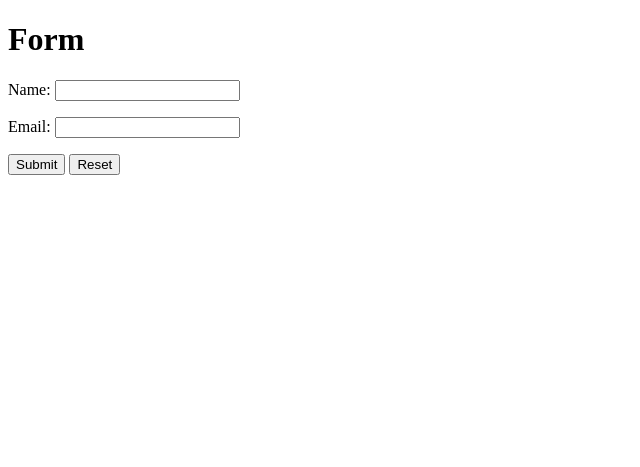
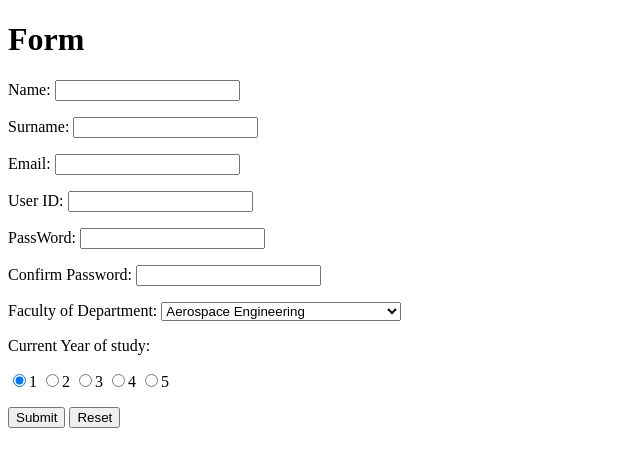
Before and after one commit to konszy/LAB-BOOKING-ATTENDANCE, a Spring app: template src/main/resources/templates/register.html in a window 1280 px wide. Shown: the top 467 px of the page, without its empty margins (0-640 px from the left). Run offline with Thymeleaf, Linux system fonts and the light colour scheme; the template is opened without the code that fills it: most values are stand-ins (such as "Sample title", 1, 10 or a date in 2020); data that the repository does not hold is empty.

Commit message:
Update the register file
The database are waiting to update.

```diff
--- a/src/main/resources/templates/register.html
+++ b/src/main/resources/templates/register.html
@@ -8,7 +8,33 @@
 	<h1>Form</h1>
     <form action="#" th:action="@{/register}" th:object="${register}" method="post">
     	<p>Name: <input type="text" th:field="*{name}" /></p>
+      <p>Surname: <input type="text" th:field="*{surname}" /></p>
       <p>Email: <input type="text" th:field="*{email}" /></p>
+      <p>User ID: <input type="text" th:field="*{userid}" /></p>
+      <p>PassWord: <input type="password" th:field="*{password}" /></p>
+      <p>Confirm Password: <input type="password" th:field="*{password}" /></p>
+      <p>Faculty of Department:
+        <form>
+          <select name="department">
+            <option value="Aerospace Engineering">Aerospace Engineering</option>
+            <option value="Civil Engineering">Civil Engineering</option>
+            <option value="Computer Science">Computer Science</option>
+            <option value="Electrical and Electronic Engineering">Electrical and Electronic Engineering</option>
+            <option value="Engineering Design">Engineering Design</option>
+            <option value="Engineering Mathematics">Engineering Mathematics</option>
+            <option value="Mechanical Engineering">Mechanical Engineering</option>
+          </select>
+        </form> </p>
+      <p>Current Year of study:
+        <form>
+          <input type="radio" name="year" value="1" checked>1
+          <input type="radio" name="year" value="2">2
+          <input type="radio" name="year" value="3">3
+          <input type="radio" name="year" value="4">4
+          <input type="radio" name="year" value="5">5
+        </form> </p>
+
+
       <p><input type="submit" value="Submit" /> <input type="reset" value="Reset" /></p>
     </form>
 </body>
```
Also changed, not shown: 6 other files. Lines whose indentation alone changed are shown as unchanged.
